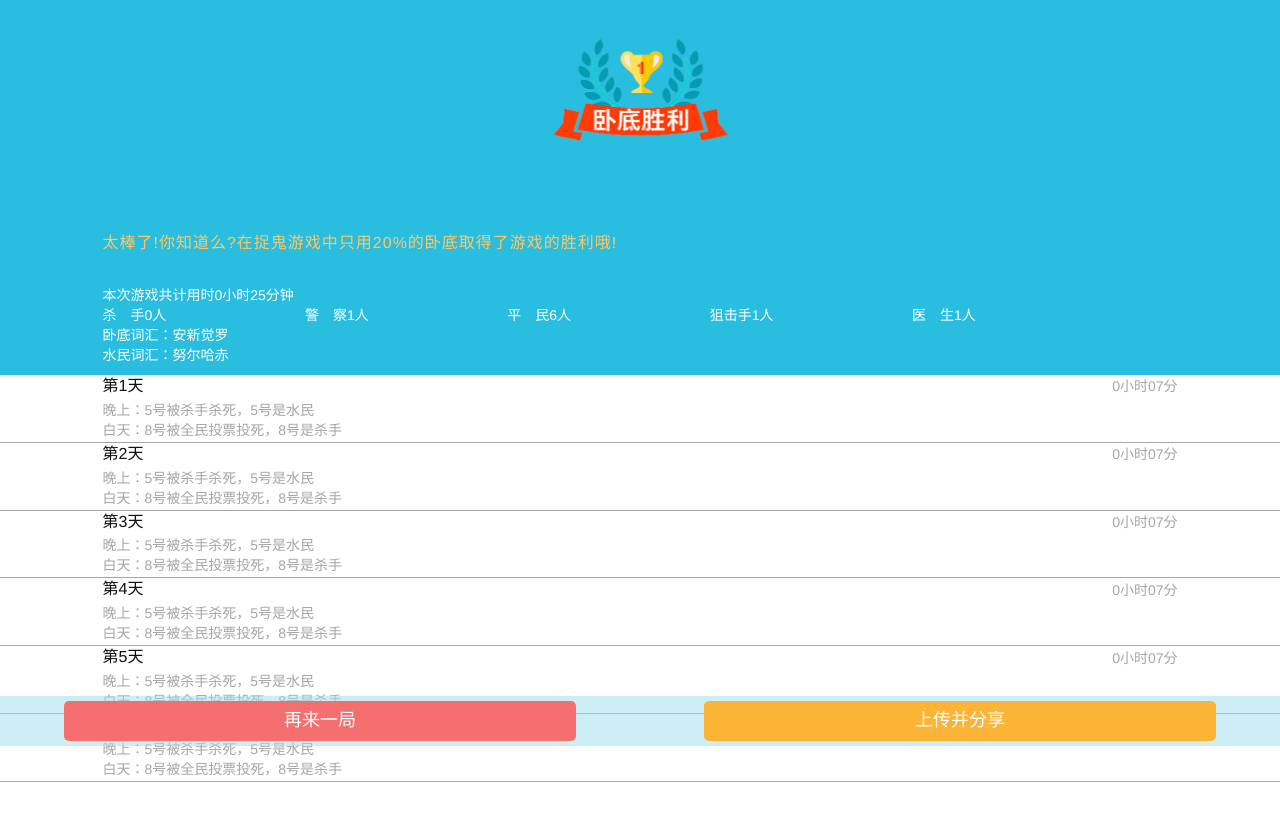
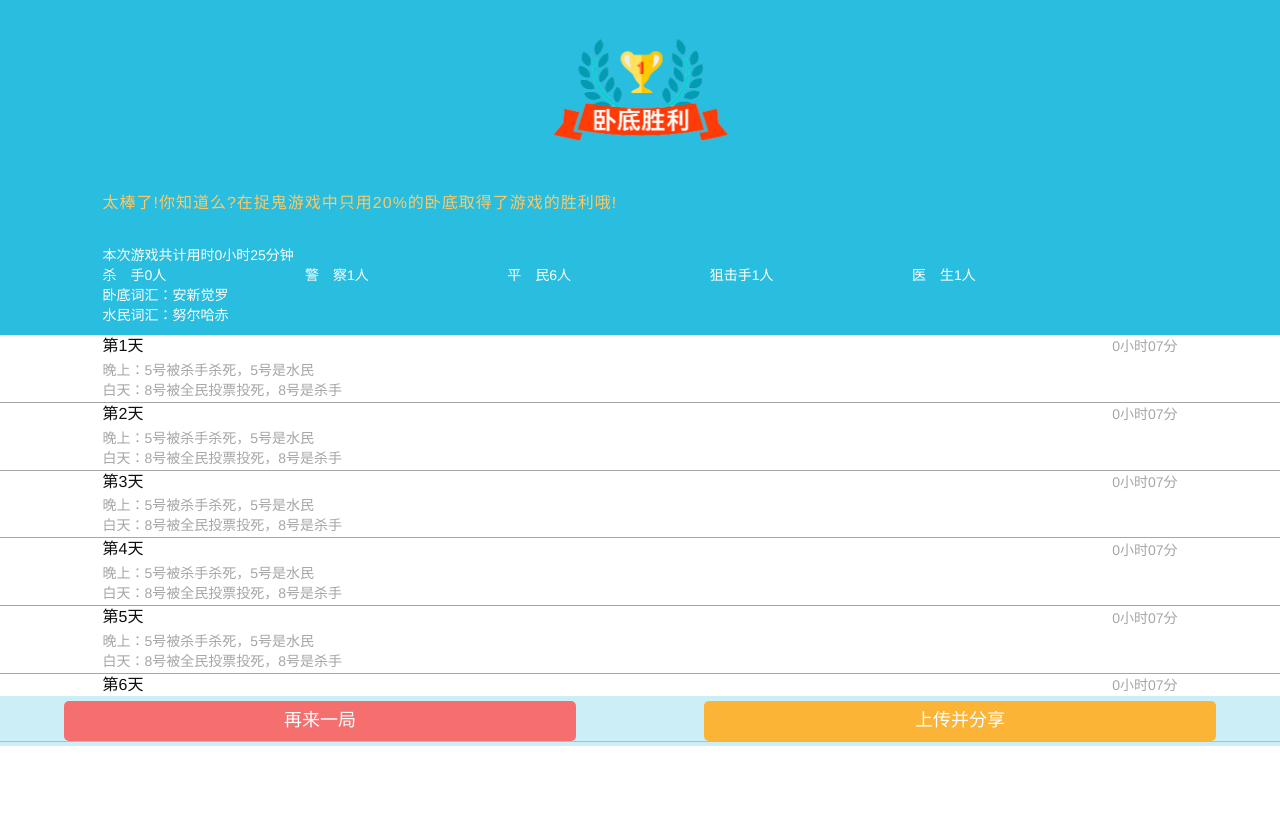
Before and after one commit to jimo621/taskCss, a plain HTML site: page task7-3.html in a window 1280 px wide. Shown: the part 54-868 px from the top of the page. After the commit the page ends 846 px from the top, so only its background shows below. Drawn offline with Linux system fonts and the light colour scheme.

Commit message:
task6bootstrap

```diff
--- a/task7.css
+++ b/task7.css
@@ -297,7 +297,6 @@ header  {
     transform: scale(.5);
 }
 .bg-nav2 {
-    margin-top: .4rem;
     padding: 0 7%;
     color: #ffc865;
     font-size: 0.16rem;
```
